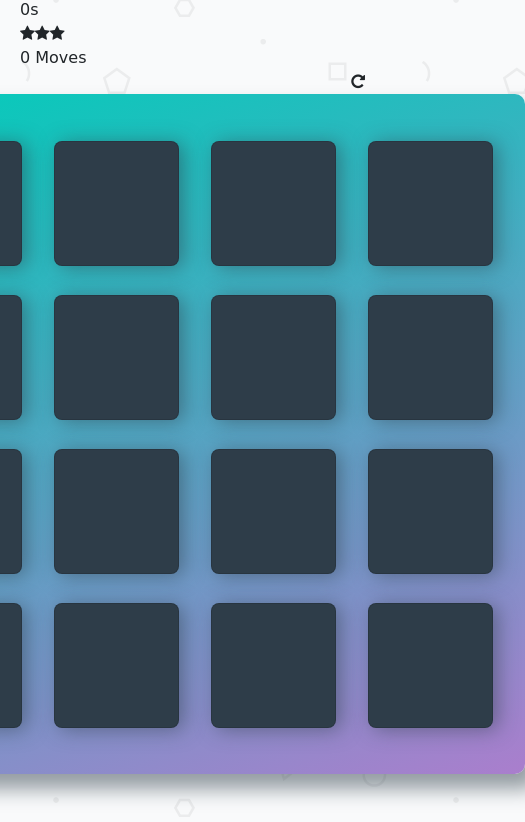
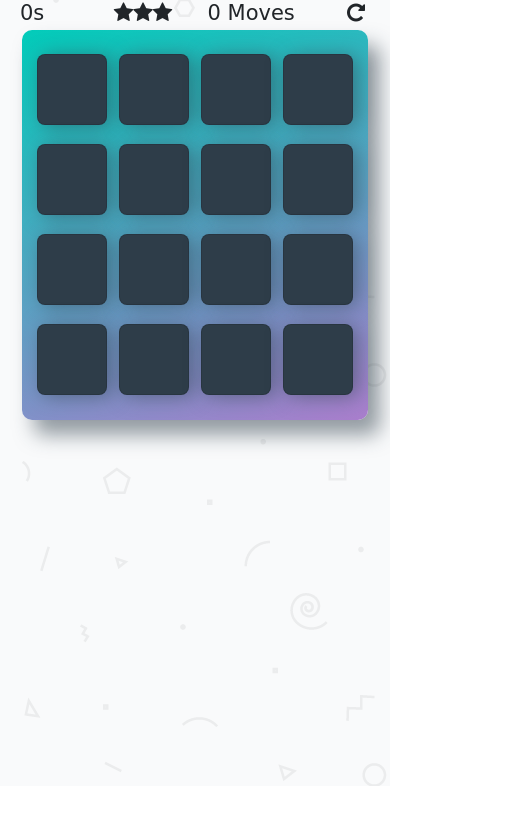
Before and after one commit to UmbreonHugs/memory_game, a plain HTML site: page index.html in a window 390 px wide. Shown: the part 58-880 px from the top of the page, 525 px wide, since content can reach past the window. After the commit the page ends 844 px from the top, so only its background shows below. Drawn offline with nearby package versions, Linux system fonts and the light colour scheme; a web font is replaced by a local one.

Commit message:
Added responsiveness, finishing touches, and small bug fixes

```diff
--- a/css/app.css
+++ b/css/app.css
@@ -105,7 +105,7 @@ h1 {
     margin: 0 5px 0 0;
 }
 .finished-stars li {
-    font-size: 19px;
+    font-size: 32px;
     margin: 2px;
     list-style: none;
     display: inline-block;
@@ -119,6 +119,21 @@ h1 {
     float: right;
     cursor: pointer;
 }
+/* breakpoint 670px */
+@media only screen and (max-width: 670px) {
+  .deck {
+      width: 96%;
+      min-height: 100vw;
+      padding: 15px;
+  }
+  .deck .card {
+      width: 18vw;
+      height: 18vw;
+  }
+  .score-panel {
+    font-size: 21px;
+  }
+}
 
 /* flipcard css */
 .flipright {
--- a/index.html
+++ b/index.html
@@ -1,6 +1,7 @@
 <!doctype html>
 <html lang="en">
 <head>
+    <meta name="viewport" content="width=device-width, initial-scale=1">
     <meta charset="utf-8">
     <title>Matching Game</title>
     <meta name="description" content="">
@@ -22,17 +23,17 @@
 
         <section class="score-panel">
           <div class="row">
-            <div class="col-md-3">
+            <div class="col-3">
               <span class="seconds-counter">0s</span>
             </div>
-            <div class="col-md-3">
+            <div class="col-3">
           	  <ul class="stars">
           	  </ul>
             </div>
-            <div class="col-md-3">
+            <div class="col-4">
           	   <span class="moves"></span> Moves
             </div>
-            <div class="col-md-3">
+            <div class="col-2">
               <div class="restart" onclick="resetGame()">
           		    <i class="fa fa-repeat"></i>
           	  </div>
--- a/js/app.js
+++ b/js/app.js
@@ -29,7 +29,6 @@ var cards = ['fa-diamond', 'fa-diamond', 'fa-paper-plane-o', 'fa-paper-plane-o',
 var openedCards = [];
 var openedIcons = [];
 var correctCards = 0;
-var totalClicks = 0;
 var gameStart = false;
 var deck = document.querySelector('.deck');
 var moves = 0;
@@ -74,7 +73,10 @@ function resetGame() {
   moves = 0;
   stars = 3;
   seconds = 0;
-  clearInterval(interval);
+  if (gameStart == true) {
+    clearInterval(interval);
+  }
+  gameStart = false;
   timerElement.innerText = "0s";
   // load game and load event listener
   loadGame();
@@ -86,7 +88,7 @@ function finishGame() {
   finishedStars = buildStars(stars);
   var modalHTML = `<div class="modal fade" tabindex="-1" role="dialog" aria-hidden="true">
   <div class="modal-dialog modal-lg modal-dialog-centered">
-    <div class="modal-content">
+    <div class="modal-content text-center">
       <div class="modal-header">
         <h5 class="modal-title" id="exampleModalLongTitle">Congrats!</h5>
       </div>
@@ -96,6 +98,7 @@ function finishGame() {
           ${finishedStars}
         </ul>
         <p>It took you ${seconds} seconds to complete the game!</p>
+        <button type="button" class="btn btn-primary btn-lg" onclick="resetGame()" data-dismiss="modal">Play again</button>
       </div>
     </div>
   </div>
```
